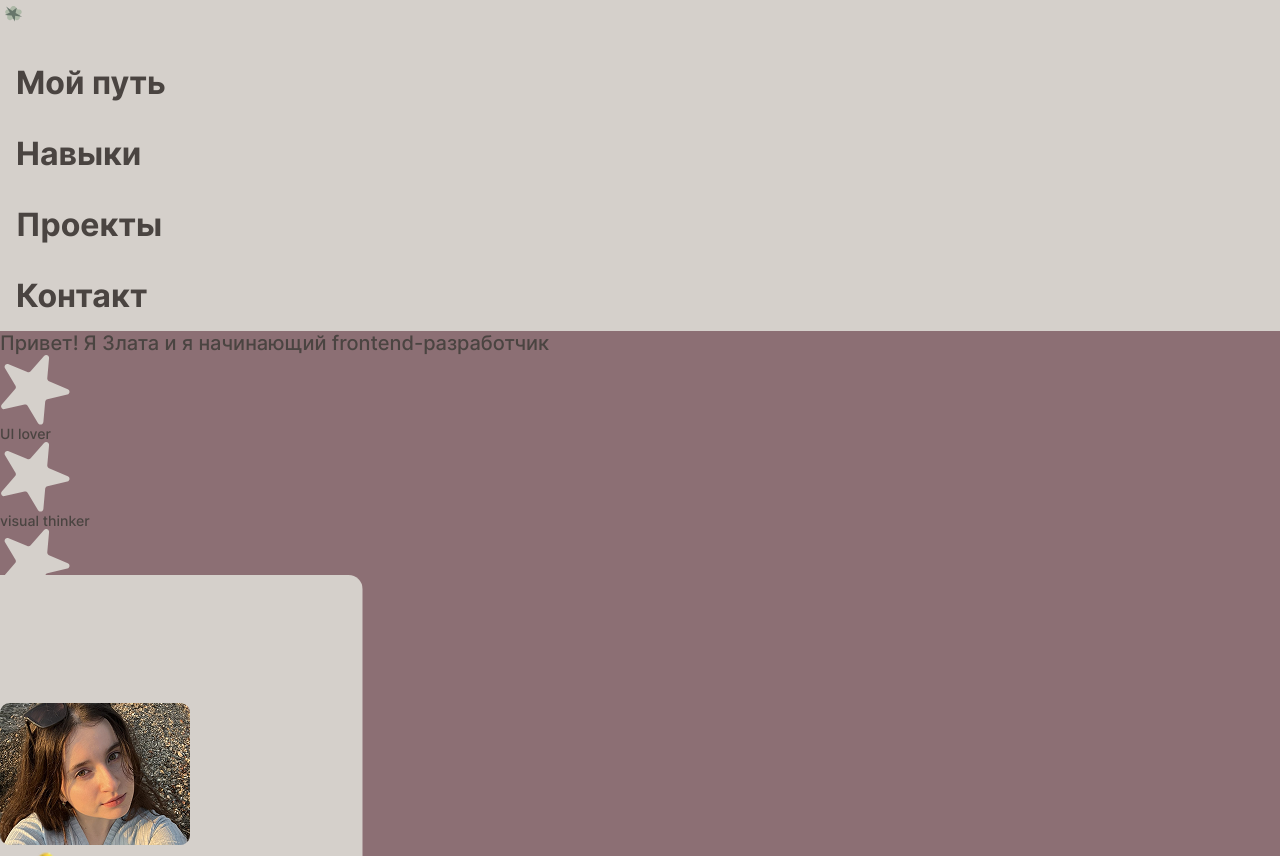
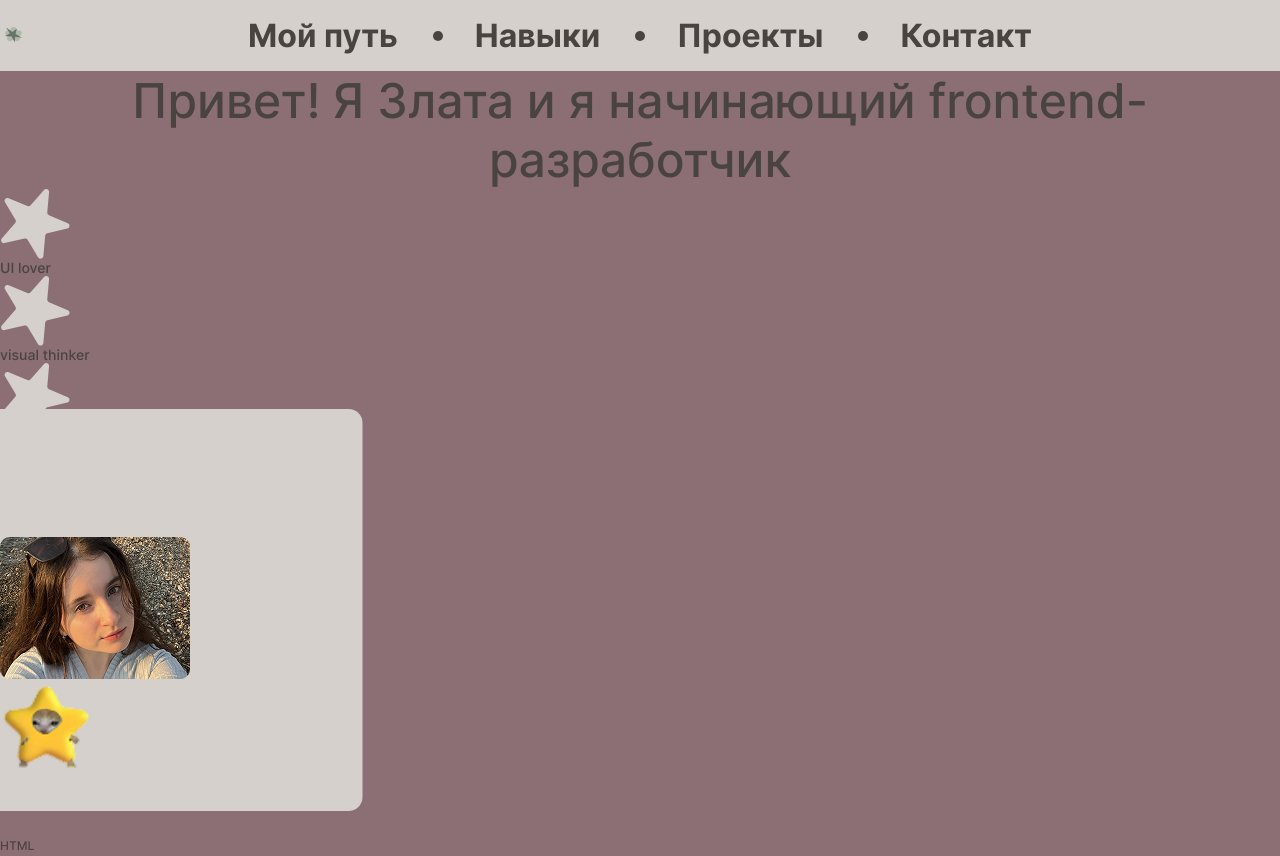
Before and after one commit to Golldiie/Portfolio, a website: page source/index.html in a window 1280 px wide. Shown: the top 856 px of the page. Drawn offline with nearby package versions, Linux system fonts and the light colour scheme; files that its build step writes are made by us from their sources.

Commit message:
Сетка хэдера

```diff
--- a/source/index.html
+++ b/source/index.html
@@ -10,7 +10,7 @@
 
 <body class="page__body">
   <header class="page-header">
-    <div class="page-header__wrapper">
+    <div class="page-header__wrapper container">
       <a class="page-header__logo logo">
         <picture>
           <source media="(min-width: 1440px)" srcset="../../images/header/logo.svg" type="image/svg+xml" width="74" height="62">
@@ -19,9 +19,6 @@
       </a>
       <nav class="page-header__navigation page-nav">
         <div class="page-nav__wrapper">
-          <button class="page-nav__toggle button-burger" type="button">
-            <span class="visually-hidden">Открыть меню</span>
-          </button>
           <ul class="page-nav__list nav-list">
             <li class="nav-list__item">
               <a class="nav-list__link" href="#path">Мой путь</a>
@@ -43,7 +40,8 @@
 
   <main class="page-container">
     <section class="hero">
-      <a class="hero__wrapper">
+
+      <div class="container">
         <h2 class="hero__title">Привет! Я Злата и я начинающий frontend-разработчик</h2>
         <ul class="hero__list qualities-list">
           <li class="qualities-list__item">UI lover</li>
@@ -73,11 +71,12 @@
           <li class="short-stack__item">Git</li>
           <li class="short-stack__item">Figma</li>
         </ul>
-        </div>
+      </div>
     </section>
 
     <section class="path" id="path">
-      <div class="path__wrapper">
+
+      <div class="container">
         <h2 class="path__title">Мой путь</h2>
         <div class="path__direction short-path">
           <h3 class="short-path__title">Короче</h3>
@@ -111,6 +110,7 @@
     </section>
 
     <section class="skills" id="skills">
+
       <div class="skills__wrapper">
         <h2 class="skills__title">Навыки</h2>
         <ul class="skills__list">
@@ -143,9 +143,9 @@
     </section>
 
     <section class="projects" id="projects" aria-labelledby="projects-title">
-      <h2 class="projects__title" id="projects-title">Проекты</h2>
-      <div class="projects__wrapper">
 
+      <div class="container">
+        <h2 class="projects__title" id="projects-title">Проекты</h2>
         <ol class="projects__list">
           <li class="projects__item">
             <h3 class="projects__item-title">Погружение в правила вёрстки</h3>
@@ -219,7 +219,8 @@
   <footer class="page__footer">
     <section class="contacts" id="contacts">
       <h2 class="visually-hidden">Связаться со мной</h2>
-      <div class="contacts__wrapper">
+
+      <div class="container">
         <ul class="contacts__list">
           <li class="contacts__item">
             <a class="contacts__link contacts__link--vk" href="https://vk.com/zzm00n">
--- /dev/null
+++ b/source/styles/blocks/container.scss
@@ -0,0 +1,4 @@
+/* .container {
+  width: min(1200px, calc(100% - clamp(20px, 6vw, 100px)));
+  margin-inline: auto;
+} */
--- a/source/styles/blocks/hero.scss
+++ b/source/styles/blocks/hero.scss
@@ -5,9 +5,10 @@
 .hero__title {
   margin: 0;
   font-family: inherit;
-  font-size: 1.25rem;
+  font-size: clamp(1.25rem, 5vw, 3rem);
   font-weight: 500;
   color: $dark-text;
+  text-align: center;
 }
 
 .hero__list {
--- a/source/styles/blocks/nav-list.scss
+++ b/source/styles/blocks/nav-list.scss
@@ -2,17 +2,31 @@
   list-style: none;
   margin: 0;
   padding: 0;
+  display: flex;
+  align-items: center;
+  justify-content: center;
 }
 
 .nav-list__link {
   padding: 1rem;
-  display: block;
+  display: flex;
+  align-items: center;
+  gap: 35px;
   font-family: inherit;
-  font-size: 2rem;
+  font-size: clamp(1rem, 5vw, 2rem);
   font-weight: 700;
   color: $dark-text;
   text-decoration: none;
   transition: opacity 0.2s ease;
+
+  &::after {
+    content: "";
+    display: block;
+    width: 10px;
+    height: 10px;
+    background-color: $dark-text;
+    border-radius: 50%;
+  }
 
   &:hover {
     opacity: 0.6;
@@ -28,3 +42,9 @@
     border-radius: 14px;
   }
 }
+
+.nav-list__item:last-of-type .nav-list__link {
+  &::after {
+    display: none;
+  }
+}
--- a/source/styles/blocks/page-header.scss
+++ b/source/styles/blocks/page-header.scss
@@ -1,3 +1,17 @@
 .page-header {
   background-color: $warm-gray;
 }
+
+.page-header__wrapper {
+  display: flex;
+  align-items: center;
+  justify-content: center;
+  position: relative;
+}
+
+.page-header__logo {
+  position: absolute;
+  top: 50%;
+  left: 0;
+  transform: translateY(-50%);
+}
--- a/source/styles/style.scss
+++ b/source/styles/style.scss
@@ -6,10 +6,12 @@
 @import "./global/visually-hidden.scss";
 
 /* BLOCKS */
+@import "./blocks/container.scss";
 @import "./blocks/page-header.scss";
 @import "./blocks/button-burger.scss";
 @import "./blocks/page-nav.scss";
 @import "./blocks/nav-list.scss";
+@import "./blocks/page-container.scss";
 @import "./blocks/hero.scss";
 @import "./blocks/hero-link.scss";
 @import "./blocks/qualities-list.scss";
```
